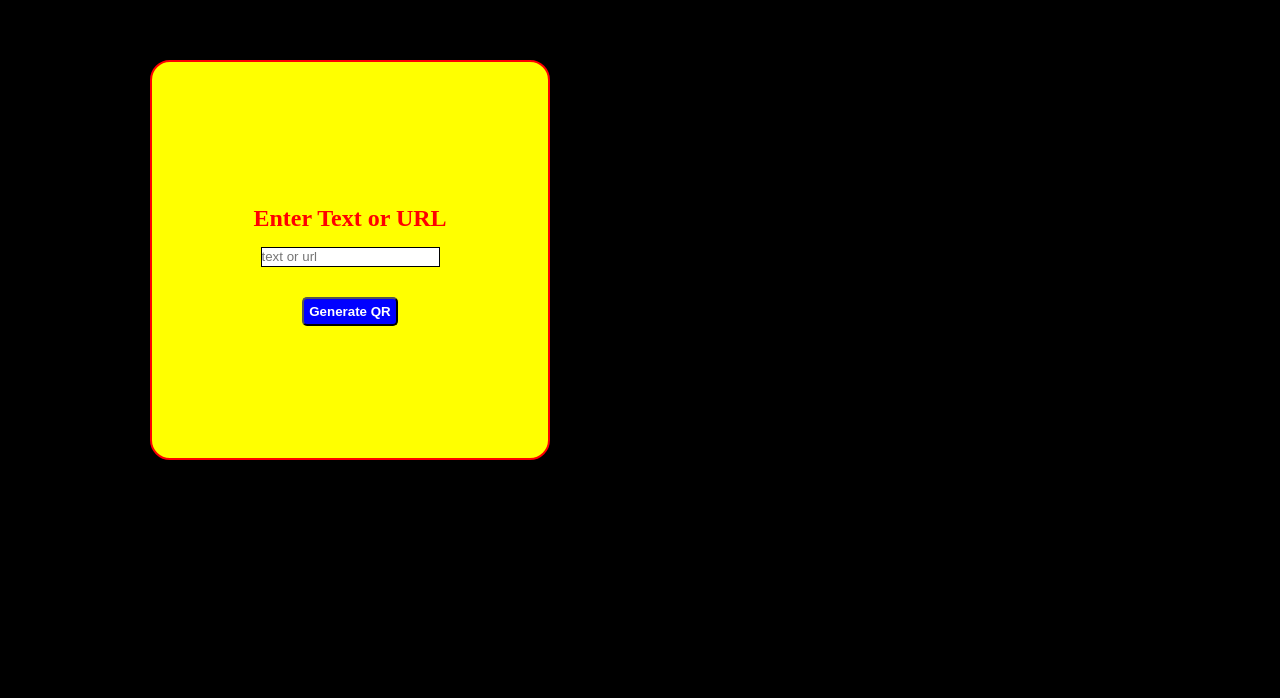
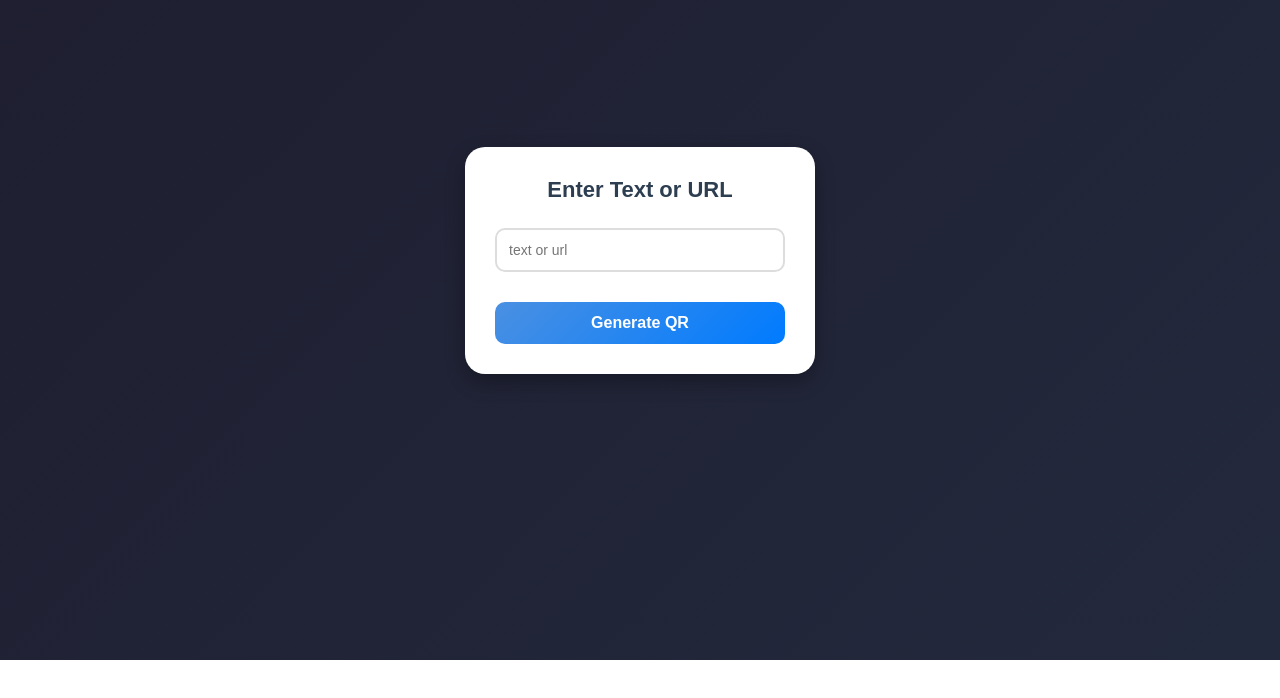
Before and after one commit to Sm6718858/QR-Generator, a plain HTML site: page index.html in a window 1280 px wide. Shown: the part 140-838 px from the top of the page. After the commit the page ends 800 px from the top, so only its background shows below. Drawn offline with Linux system fonts and the light colour scheme.

Commit message:
Update style.css

```diff
--- a/style.css
+++ b/style.css
@@ -1,46 +1,88 @@
-*{
-    margin: 0;
-    padding: 0;
-    box-sizing: border-box;
+
+* {
+  margin: 0;
+  padding: 0;
+  box-sizing: border-box;
+  font-family: "Poppins", sans-serif;
 }
-body{
-    height: 700px;
-    width: 700px;
-    background-color: black;
+
+body {
+  min-height: 100vh;
+  display: flex;
+  justify-content: center;
+  align-items: center;
+  background: linear-gradient(135deg, #1e1e2f, #23293d);
 }
-.container{
-    background-color: yellow;
-    margin-top: 200px;
-    margin-left: 150px;
-    margin-right: 150px;
-    height: 400px;
-    border: 2px solid red;
-    display: flex;
-    align-items: center;
-    justify-content: center;
-    flex-direction: column;
-    border-radius: 20px;
+
+.container {
+  background: #ffffff;
+  padding: 30px;
+  border-radius: 20px;
+  width: 350px;
+  box-shadow: 0px 8px 20px rgba(0, 0, 0, 0.3);
+  text-align: center;
+  transition: transform 0.3s ease;
 }
-.qrImage{
-    margin-top: 10px;
-    margin-bottom: 10px;
+
+.container:hover {
+  transform: scale(1.02);
 }
-.container h2{
-    color: red;
-    padding: 10px;
-    font-weight: 900;
+
+.container h2 {
+  color: #2c3e50;
+  font-size: 22px;
+  margin-bottom: 15px;
+  font-weight: 700;
 }
-.container input{
-    height: 20px;
-    margin-top: 5px;
-    border: 1px solid black;
+
+.container input {
+  width: 100%;
+  padding: 12px;
+  margin: 10px 0;
+  border: 2px solid #ddd;
+  border-radius: 10px;
+  outline: none;
+  font-size: 14px;
+  transition: 0.3s;
 }
-.container button{
-    margin-top: 10px;
-    background-color: blue;
-    padding: 3.5px;
-    color: white;
-    font-weight: 900;
-    padding: 5px;
-    border-radius: 5px;
+
+.container input:focus {
+  border-color: #4a90e2;
+  box-shadow: 0 0 8px rgba(74, 144, 226, 0.4);
 }
+
+.qrImage {
+  margin: 20px 0;
+}
+
+.qrImage img {
+  width: 150px;
+  height: 150px;
+  border: 2px solid #eee;
+  border-radius: 15px;
+  padding: 8px;
+  background: #f9f9f9;
+  box-shadow: 0px 4px 15px rgba(0,0,0,0.1);
+}
+
+.container button {
+  width: 100%;
+  background: linear-gradient(135deg, #4a90e2, #007bff);
+  padding: 12px;
+  border: none;
+  border-radius: 10px;
+  color: white;
+  font-size: 16px;
+  font-weight: 600;
+  cursor: pointer;
+  transition: background 0.3s ease, transform 0.2s ease;
+}
+
+.container button:hover {
+  background: linear-gradient(135deg, #007bff, #0056b3);
+  transform: translateY(-2px);
+}
+
+.container button:active {
+  transform: translateY(0);
+}
```
